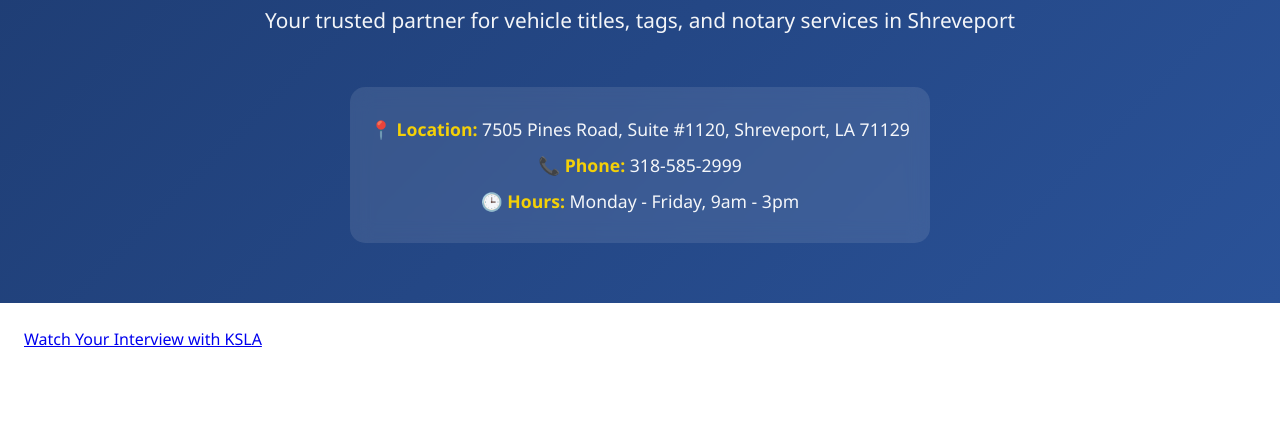
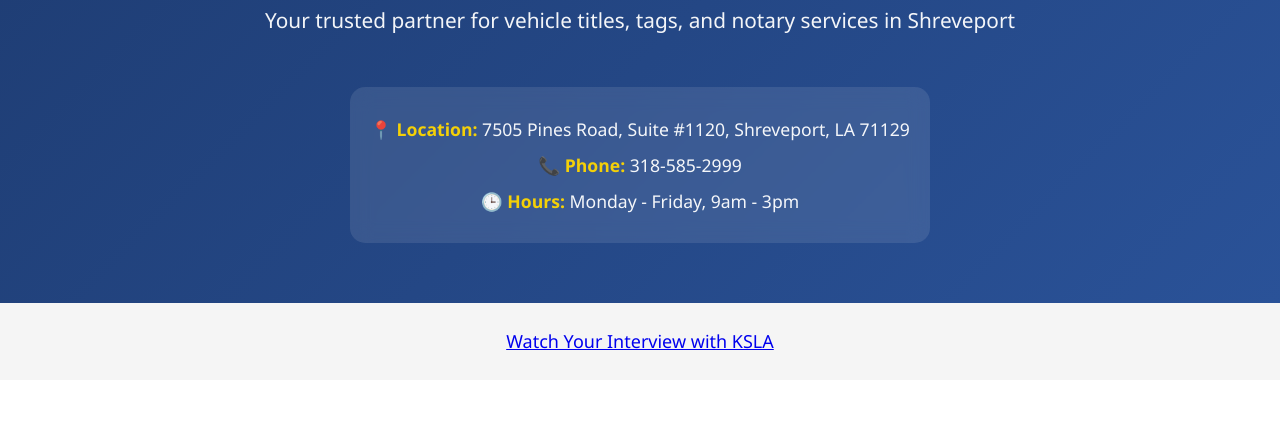
Before and after one commit to theedustydeveloper/ary-smith-website, a plain HTML site: page index.html in a window 1280 px wide. Shown: the part 168-598 px from the top of the page. Drawn offline with Linux system fonts and the light colour scheme.

Commit message:
Update index.html

```diff
--- a/index.html
+++ b/index.html
@@ -147,6 +147,13 @@
             padding: 25px;
         }
 
+        .link-section {
+              padding: 24px;
+              display: flex;
+              background: whitesmoke;
+              font-size: 18px;
+        }
+
         @media (max-width: 768px) {
             .hero h1 {
                 font-size: 2em;
@@ -178,7 +185,7 @@
         </div>
 
     </section>
-<section style="padding: 24px;"><a style="margin:auto;" href="https://www.ksla.com/video/2025/09/26/ary-smith-tag-title-notary-services-holding-grand-opening/" target="_blank">Watch Your Interview with KSLA</a></section>
+<section class="link-section"><a style="margin:auto;" href="https://www.ksla.com/video/2025/09/26/ary-smith-tag-title-notary-services-holding-grand-opening/" target="_blank">Watch Your Interview with KSLA</a></section>
     <section class="services-section">
         <h2>Types of Services</h2>
 
```
